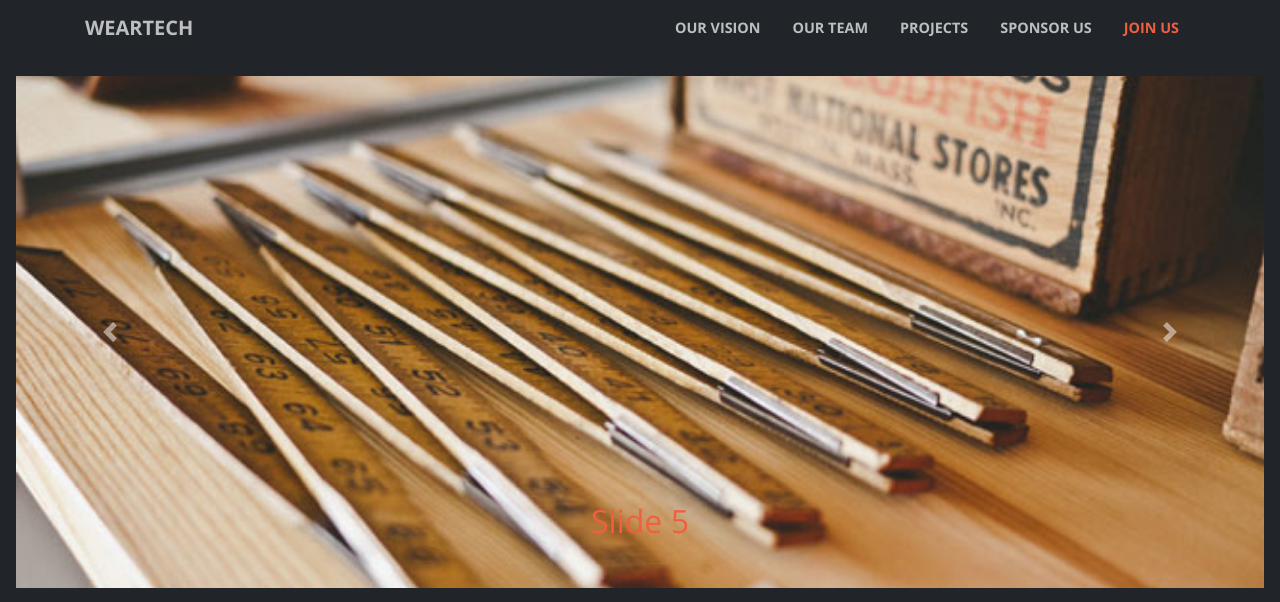
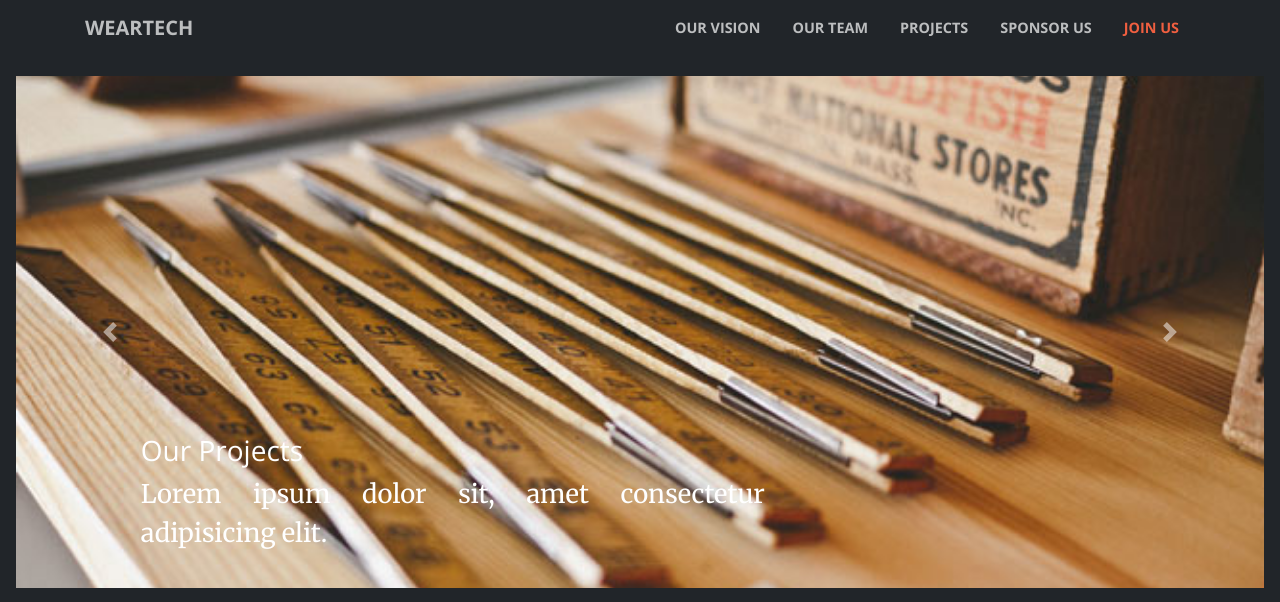
Before and after one commit to weartech/website, a website: page index.html in a window 1280 px wide. Shown: the top 602 px of the page. Drawn offline with nearby package versions, Linux system fonts and the light colour scheme; grey boxes are pictures that could not be loaded.

Commit message:
fixed slideshow text placement

```diff
--- a/css/custom.css
+++ b/css/custom.css
@@ -9,3 +9,19 @@
     height: 40vw;
     object-fit: cover;
 }
+
+.carousel-caption {
+    width: 50%;
+    left: 10%;
+    font-size: 2vw; /* regulates font size when resizing browser*/
+    text-align: justify;
+    bottom: 0;
+}
+
+.carousel-caption a {
+    text-decoration: none;
+}
+
+.carousel-caption h3, .carousel-caption p {
+    color: white;
+}
--- a/index.html
+++ b/index.html
@@ -71,31 +71,36 @@
             <div class="carousel-item active">
               <img class="d-block w-100 frontpage-carousel-image" src="./img/portfolio/fullsize/1.jpg" alt="First slide">
               <div class="carousel-caption">
-                <a href="#"><h2>Slide 1</h2></a>
+                <a href="#"><h3>Our Projects</h3>
+                <p>Lorem ipsum dolor sit, amet consectetur adipisicing elit.</p></a>
               </div>
             </div>
             <div class="carousel-item">
               <img class="d-block w-100 frontpage-carousel-image" src="./img/portfolio/fullsize/2.jpg" alt="Second slide">
               <div class="carousel-caption">
-                <a href="#"><h2>Slide 2</h2></a>
+                <a href="#"><h3>Our Projects</h3>
+                <p>Lorem ipsum dolor sit, amet consectetur adipisicing elit.</p></a>
               </div>
             </div>
             <div class="carousel-item">
               <img class="d-block w-100 frontpage-carousel-image" src="./img/portfolio/fullsize/3.jpg" alt="Third slide">
               <div class="carousel-caption">
-                <a href="#"><h2>Slide 3</h2></a>
+                <a href="#"><h3>Our Projects</h3>
+                <p>Lorem ipsum dolor sit, amet consectetur adipisicing elit.</p></a>
               </div>
             </div>
             <div class="carousel-item">
               <img class="d-block w-100 frontpage-carousel-image" src="./img/portfolio/fullsize/4.jpg" alt="Fourth slide">
               <div class="carousel-caption">
-                <a href="#"><h2>Slide 4</h2></a>
+                <a href="#"><h3>Our Projects</h3>
+                <p>Lorem ipsum dolor sit, amet consectetur adipisicing elit.</p></a>
               </div>
             </div>
             <div class="carousel-item">
               <img class="d-block w-100 frontpage-carousel-image" src="./img/portfolio/fullsize/5.jpg" alt="Fifth slide">
               <div class="carousel-caption">
-                <a href="#"><h2>Slide 5</h2></a>
+                <a href="#"><h3>Our Projects</h3>
+                <p>Lorem ipsum dolor sit, amet consectetur adipisicing elit.</p></a>
               </div>
             </div>
 
```
